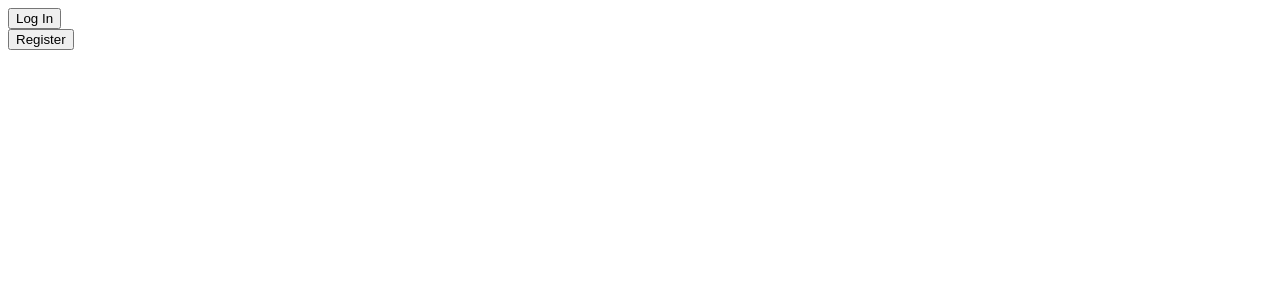
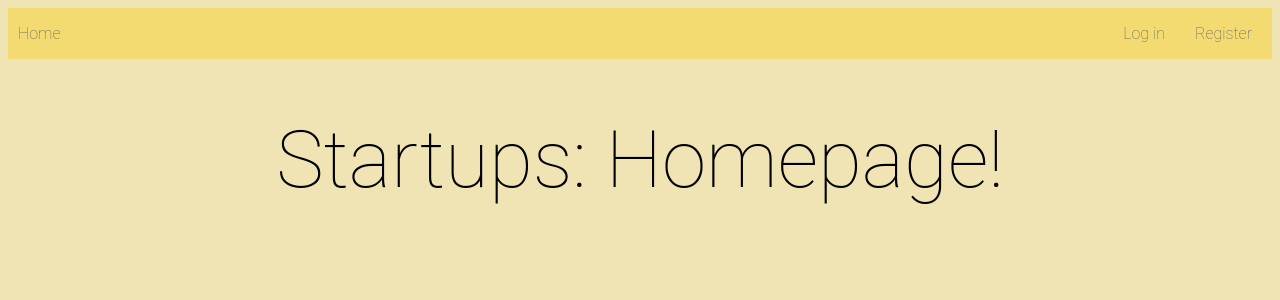
Before and after one commit to stellakasabova/startups, a Flask app: page / in a window 1280 px wide. Shown: the top 300 px of the page. Run offline with Flask 2, Linux system fonts and the light colour scheme.

Commit message:
Added UI for homepage

```diff
--- a/templates/homepage.html
+++ b/templates/homepage.html
@@ -1,14 +1,64 @@
 <!DOCTYPE html>
-<html lang="en">
-<head>
-    <title>Homepage</title>
-</head>
-<body>
-    <form method="get" action="{{ url_for('login') }}">
-    <button type="submit">Log In</button>
-    </form>
-    <form method="get" action="{{ url_for('register') }}">
-    <button type="submit">Register</button>
-    </form>
-</body>
+<style>
+    *{
+        font-weight: lighter;
+        font-family: 'Roboto';
+    }
+    body{
+        background-color: #f0e4b4;
+    }
+    h1{
+        color: black;
+        text-align: center;
+        font-size: 500%;
+    }
+    ul{
+        background-color: #f3db71;
+        margin: 0;
+        padding: 0;
+        list-style-type: none;
+        overflow: hidden;
+    }
+    li{
+        float: left;
+    }
+    li a{
+        color: #636363;
+        display: block;
+        padding: 16px 10px;
+        text-decoration: none;
+    }
+    li a:hover {
+        background-color: #eccf4e;
+    }
+    button{
+        background: #f3db71;
+        color: #636363;
+        width: 25%;
+        font-size: 1rem;
+        padding: 15px;
+        border: 1px solid #e0e0e0;
+        margin-left: 560px;
+    }
+    button:hover{
+        background: #eccf4e;
+    }
+    .bttn_right{
+        float: right;
+        margin-right: 10px;
+    }
+</style>
+
+<html>
+    <body>
+        <form action="{{ url_for('homepage') }}" method="get">
+            <ul>
+                <li><a href="{{ url_for('homepage') }}">Home</a></li>
+                <li class="bttn_right"><a href="{{ url_for('register') }}">Register</a></li>
+                <li class="bttn_right"><a href="{{ url_for('login') }}">Log in</a></li>
+            </ul>
+        </form>
+
+        <h1>Startups: Homepage!</h1>
+    </body>
 </html>
```
